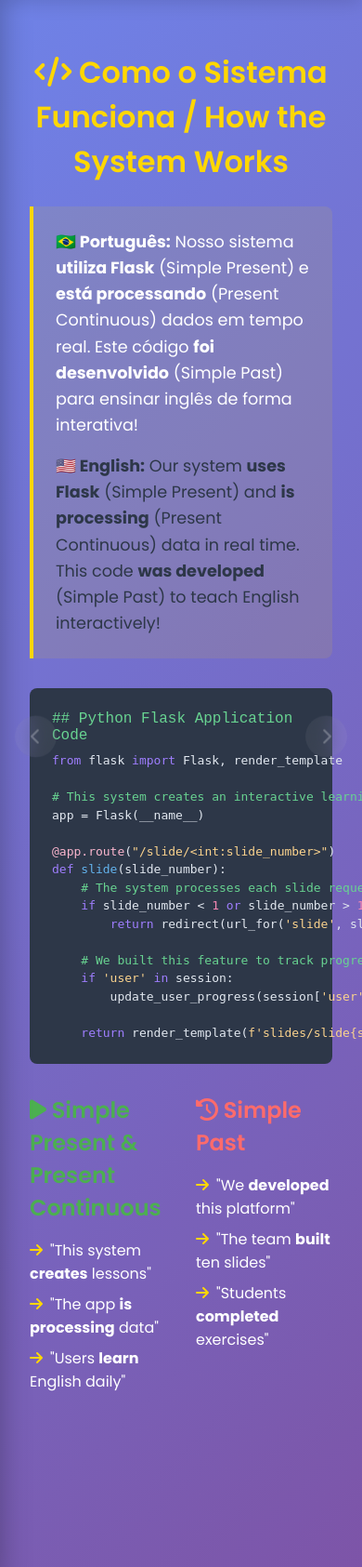
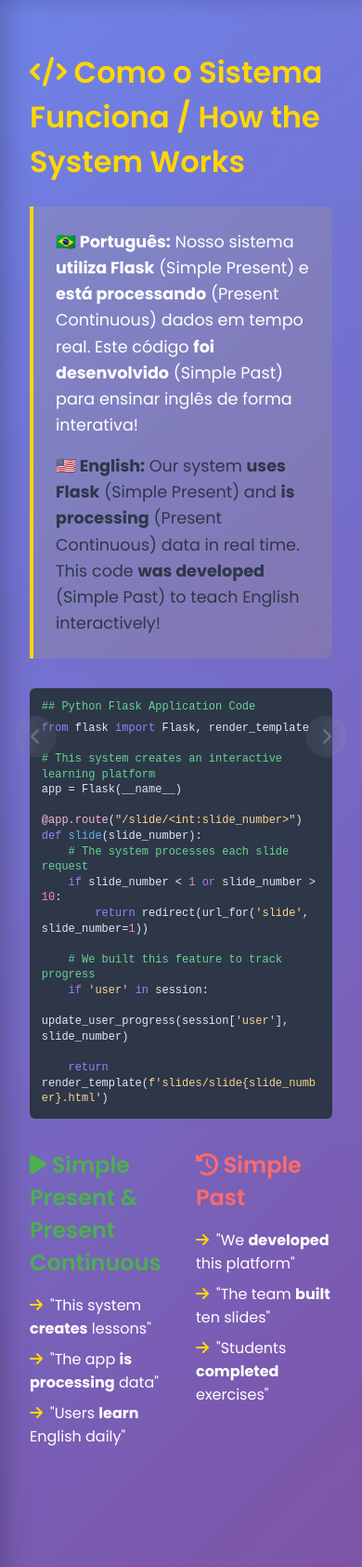
Before and after one commit to chiapettaiago/seminario, a Flask app: template templates/slides/slide2.html in a window 390 px wide. Shown: the part 114-1799 px from the top of the page at 93% size. Run offline with Flask 3, Linux system fonts and the light colour scheme; the template is opened without the code that fills it: most values are stand-ins (such as "Sample title", 1, 10 or a date in 2020).

Commit message:
slides 1 to 3 finished

```diff
--- a/static/css/presentation.css
+++ b/static/css/presentation.css
@@ -1,4 +1,89 @@
 /* Additional responsive enhancements for English Presentation */
+
+/* Code block responsive styles */
+.code-block {
+    background: #2d3748 !important;
+    border-radius: 8px !important;
+    padding: 1.5rem !important;
+    margin: 1rem 0 !important;
+    color: #e2e8f0 !important;
+    font-family: 'Courier New', monospace !important;
+    overflow-x: auto !important;
+    width: 100% !important;
+    max-width: 100% !important;
+    box-sizing: border-box !important;
+}
+
+.code-block pre {
+    margin: 0 !important;
+    line-height: 1.5 !important;
+    white-space: pre-wrap !important;
+    word-wrap: break-word !important;
+    overflow-wrap: break-word !important;
+    font-size: 0.9rem !important;
+}
+
+.code-block code {
+    color: #e2e8f0 !important;
+    font-family: 'Courier New', monospace !important;
+    font-size: 0.9rem !important;
+    white-space: pre-wrap !important;
+    word-wrap: break-word !important;
+}
+
+/* Responsive code blocks */
+@media (max-width: 768px) {
+    .code-block {
+        padding: 1rem !important;
+        font-size: 0.8rem !important;
+        border-radius: 6px !important;
+        margin: 0.8rem 0 !important;
+    }
+
+    .code-block pre {
+        font-size: 0.8rem !important;
+        line-height: 1.4 !important;
+    }
+
+    .code-block code {
+        font-size: 0.8rem !important;
+    }
+}
+
+@media (max-width: 480px) {
+    .code-block {
+        padding: 0.8rem !important;
+        font-size: 0.75rem !important;
+        margin: 0.5rem 0 !important;
+    }
+
+    .code-block pre {
+        font-size: 0.75rem !important;
+        line-height: 1.3 !important;
+    }
+
+    .code-block code {
+        font-size: 0.75rem !important;
+    }
+}
+
+/* Very small screens (iPhone SE, Galaxy Fold, etc.) */
+@media (max-width: 320px) {
+    .code-block {
+        padding: 0.6rem !important;
+        font-size: 0.7rem !important;
+        margin: 0.3rem 0 !important;
+    }
+
+    .code-block pre {
+        font-size: 0.7rem !important;
+        line-height: 1.2 !important;
+    }
+
+    .code-block code {
+        font-size: 0.7rem !important;
+    }
+}
 
 /* Ultra-wide screens (2K, 4K) */
 @media (min-width: 1921px) {
--- a/templates/slides/slide2.html
+++ b/templates/slides/slide2.html
@@ -3,8 +3,14 @@
 {% block title %}Como o Sistema Funciona{% endblock %}
 
 {% block content %}
-<h2><i class="fas fa-code"></i> Como o Sistema Funciona / How the System Works</h2>
-<div style="text-align: left; max-width: 800px;">
+<div style="text-align: left; width: 100%;">
+        <style>
+            @media (max-width: 768px) {
+                .code-block { width: 100% !important; max-width: 100% !important; }
+                .code-block pre, .code-block code { white-space: pre-wrap !important; word-wrap: break-word !important; overflow-wrap: break-word !important; }
+            }
+        </style>
+    <h2><i class="fas fa-code"></i> Como o Sistema Funciona / How the System Works</h2>
     <div style="background: rgba(255, 215, 0, 0.1); border-left: 4px solid #FFD700; padding: 1.5rem; margin-bottom: 2rem; border-radius: 0 8px 8px 0; animation: fadeIn 1s ease-out;">
         <p style="margin-bottom: 1rem; font-size: 1.1rem;">
             <strong>🇧🇷 Português:</strong> Nosso sistema <strong>utiliza Flask</strong> (Simple Present) e <strong>está processando</strong> (Present Continuous) dados em tempo real.
@@ -16,9 +22,9 @@
         </p>
     </div>
 
-    <div style="background: #2d3748; border-radius: 8px; padding: 1.5rem; margin: 1rem 0; color: #e2e8f0; font-family: 'Courier New', monospace; animation: slideInUp 1s ease-out 0.5s both;">
+    <div class="code-block" style="animation: slideInUp 1s ease-out 0.5s both; width: 100%; max-width: 100%; overflow-x: auto;">
         <div style="color: #68d391; margin-bottom: 0.5rem;">## Python Flask Application Code</div>
-        <pre style="margin: 0; line-height: 1.5;"><code style="color: #e2e8f0;"><span style="color: #9f7efe;">from</span> flask <span style="color: #9f7efe;">import</span> Flask, render_template
+        <pre style="width: 100%; max-width: 100%; overflow-x: auto;"><code><span style="color: #9f7efe;">from</span> flask <span style="color: #9f7efe;">import</span> Flask, render_template
 
 <span style="color: #68d391;"># This system creates an interactive learning platform</span>
 app = Flask(__name__)
@@ -36,7 +42,7 @@ app = Flask(__name__)
     <span style="color: #9f7efe;">return</span> render_template(<span style="color: #fbd38d;">f'slides/slide{slide_number}.html'</span>)</code></pre>
     </div>
 
-    <div style="display: grid; grid-template-columns: 1fr 1fr; gap: 2rem; margin-top: 2rem;">
+    <div style="display: grid; grid-template-columns: 1fr 1fr; gap: 2rem; margin-top: 2rem; width: 100%;">
         <div style="animation: slideInLeft 1s ease-out 1s both;">
             <h3 style="color: #4CAF50; margin-bottom: 1rem;"><i class="fas fa-play"></i> Simple Present & Present Continuous</h3>
             <ul style="list-style: none; padding: 0;">
--- a/templates/slides/slide3.html
+++ b/templates/slides/slide3.html
@@ -24,9 +24,9 @@
         </p>
     </div>
 
-    <div style="background: #2d3748; border-radius: 8px; padding: 1.5rem; margin: 1rem 0; color: #e2e8f0; font-family: 'Courier New', monospace; animation: slideInUp 1s ease-out 0.5s both;">
+    <div class="code-block" style="animation: slideInUp 1s ease-out 0.5s both;">
         <div style="color: #68d391; margin-bottom: 0.5rem;">## JavaScript Audio System Code</div>
-        <pre style="margin: 0; line-height: 1.5;"><code style="color: #e2e8f0;"><span style="color: #68d391;">// This function speaks English words aloud</span>
+        <pre><code><span style="color: #68d391;">// This function speaks English words aloud</span>
 <span style="color: #9f7efe;">function</span> <span style="color: #63b3ed;">speakText</span>(text) {
     <span style="color: #68d391;">// The browser creates a new speech instance</span>
     <span style="color: #9f7efe;">const</span> utterance = <span style="color: #9f7efe;">new</span> SpeechSynthesisUtterance(text);
```
